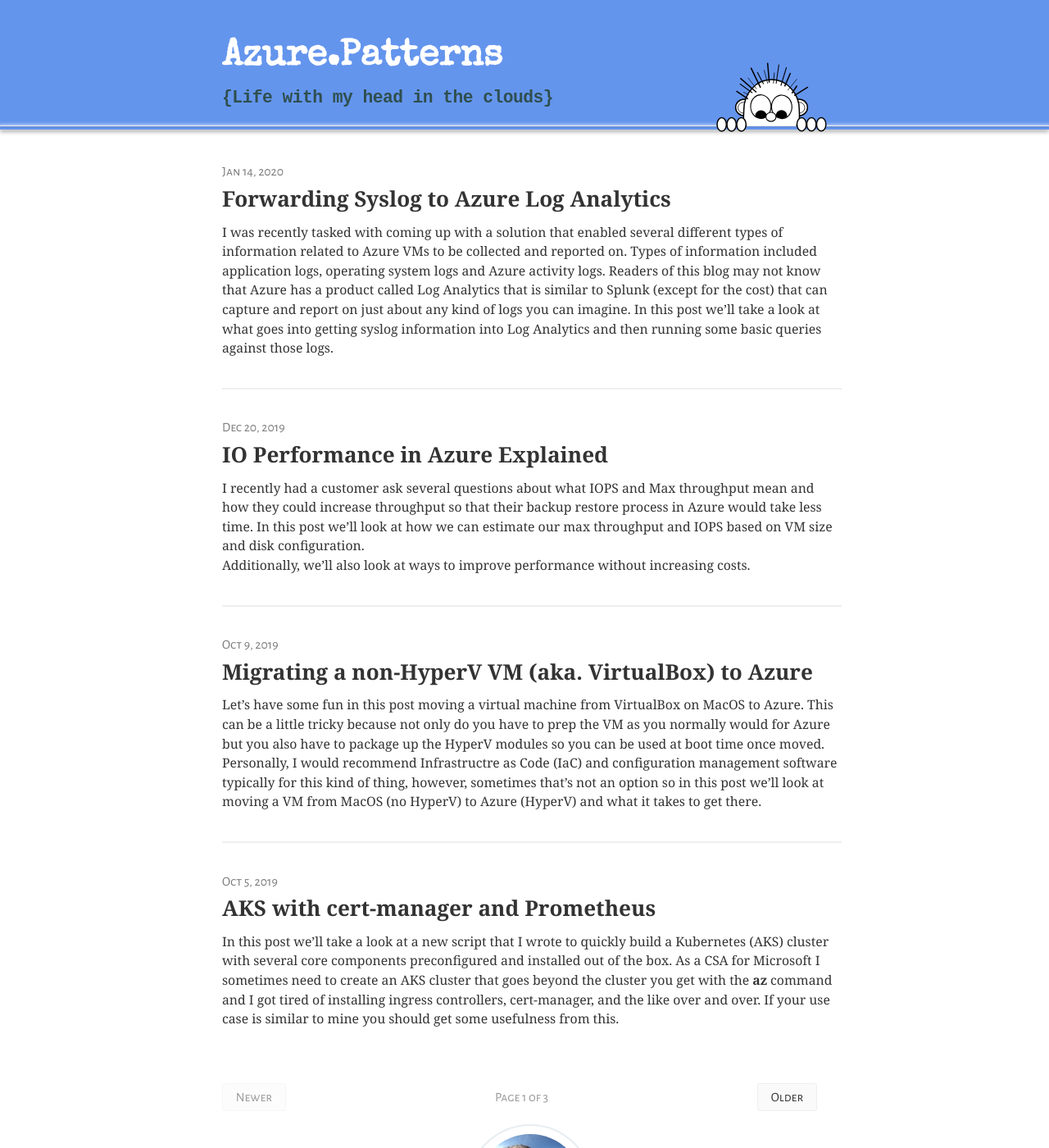
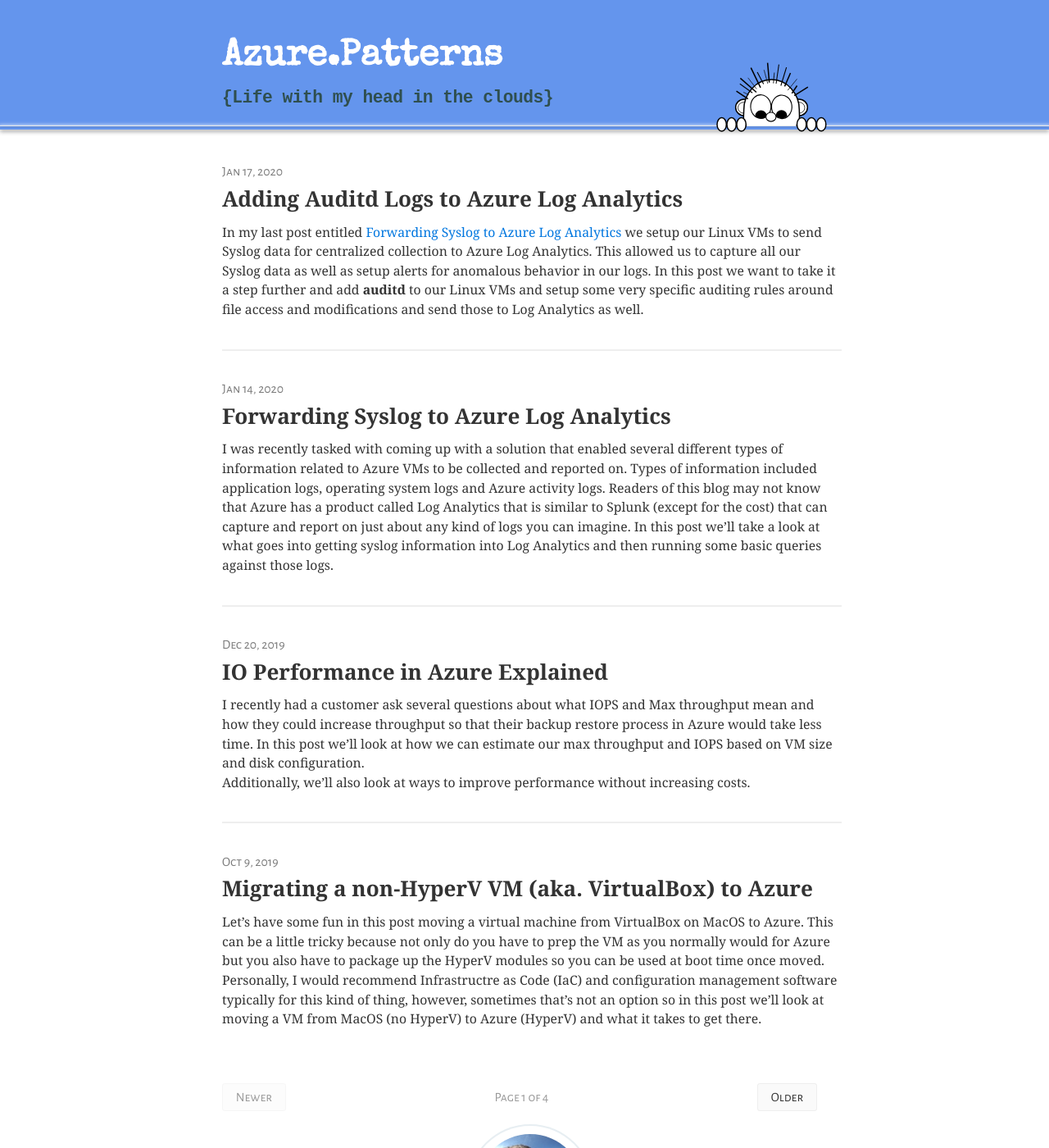
Before and after one commit to brentmcconnell/brentmcconnell.github.io, a Jekyll site: the page built from index.html, in a window 1280 px wide and 1400 px high. Shown: the whole window at 82% size. Built offline with Jekyll 4.4.1, drawn with Linux system fonts in a browser that asks for light colours; nearby versions of some CDN libraries; some web fonts are replaced; the list of posts is cut into pages by our own code; some of the changed lines change nothing that is shown.

Commit message:
new post for auditd

````diff
--- a/_posts/2020-01-14-syslog-loganalytics.md
+++ b/_posts/2020-01-14-syslog-loganalytics.md
@@ -160,6 +160,20 @@
 for the omsagent to pick up the new configuration and then your Linux logs will
 start being pushed to Log Analytics.
 
+After the configuration defined in the portal is picked up by the omsagent
+you'll now have values defined in your /etc/rsyslog.d/95-omsagent.conf file.
+
+```terminal
+
+>> cat /etc/rsyslog.d/95-omsagent.conf
+# OMS Syslog collection for workspace 3cf08a73-b0de-4b4b-a35d-2a2b183aa147
+auth.=alert;auth.=crit;auth.=emerg;auth.=err;auth.=info;auth.=notice;auth.=warning	@127.0.0.1:25225
+authpriv.=alert;authpriv.=crit;authpriv.=emerg;authpriv.=err;authpriv.=info;authpriv.=notice;authpriv.=warning	@127.0.0.1:25225
+kern.=alert;kern.=crit;kern.=emerg;kern.=err;kern.=info;kern.=notice;kern.=warning	@127.0.0.1:25225
+syslog.=alert;syslog.=crit;syslog.=emerg;syslog.=err;syslog.=info;syslog.=notice;syslog.=warning	@127.0.0.1:25225
+
+```
+
 ### Query Syslog
 Now that we have our Syslog in Log Analytics we can setup alerts on those logs
 so that we can detect anomalous behavior.  Let's start with a query that looks
--- /dev/null
+++ b/_posts/2020-01-18-auditd.md
@@ -0,0 +1,249 @@
+---
+layout: post
+title:  Adding Auditd Logs to Azure Log Analytics
+date: 2020-01-17
+summary: |
+ This post builds on my previous post [Forwarding Syslog to Azure Log Analytics](https://www.azurepatterns.com/2020/01/14/syslog-loganalytics/).  In
+ this post we will add auditd to our Linux VMs and send our audit logs to Syslog
+ so that audit logs are also aggregated into Azure Log Analytics.
+tags: linux loganalytics auditd audit
+---
+
+In my last post entitled [Forwarding Syslog to Azure Log
+Analytics](https://www.azurepatterns.com/2020/01/14/syslog-loganalytics/) we
+setup our Linux VMs to send Syslog data for centralized collection to Azure
+Log Analytics. This allowed us to capture all our Syslog data as well as setup
+alerts for anomalous behavior in our logs. In this post we want to take it a
+step further and add __auditd__ to our Linux VMs and setup some very specific
+auditing rules around file access and modifications and send those to Log
+Analytics as well.
+
+## Problem
+
+Recently I was asked to design a solution that would monitor
+accesses to sensitive files and directories in Linux and capture
+that activity in Log Analytics. Linux doesn't, by default, report
+this type of access but with a little help from the [Linux Audit
+system](https://access.redhat.com/documentation/en-us/red_hat_enterprise_linux/6
+/html/security_guide/chap-system_auditing) and a few packages we can
+start setup rules to monitor file accesses and lots of other factoids from a
+Linux system.
+
+## Solution
+
+### Linux Audit System
+
+The Linux Audit System can be enabled to expose detailed audit
+information for just about everything on a Linux system.  You can track security
+related events, detect misuse or unauthorized activities and even drill into
+process details if you so desire.  However, I will caution that
+the volume of data produced by the audit system can be quite a large
+just from the default audit rules.  Logrotate is enabled by default for auditd
+but just be aware you should always put /var/log on a separate mountpoint just in case....
+filling up a root filesystem is always a bummer of a day.
+
+### Components
+
+In this post we will focus on 3 key components of the Linux Audit System:
+* __auditd__:   User-space daemon which gathers information based on the
+  defined rules and generates the audit.log file with the resulting information.
+* __audispd__:  Dispatcher daemon which is used to sent events to other
+  programs on the system like Syslog
+* __auditctl__:  Utility from controlling and interacting with the auditd daemon
+
+There are a few other components that comprise the Audit system but we won't go
+into any detail here on __ausearch__ or __aureport__ since we'll use Log
+Analytics for searching and reporting.
+
+### Audit rules
+
+In this post I'm using CentOS 7.5 so the installation steps will be yum based
+but similar steps are available for Debian based systems like Ubuntu.
+
+To install the audit system packages and enable the default rules you can
+execute
+
+```terminal
+
+>>  sudo yum install -y audit audit-libs
+
+```
+
+This will also install the __auditctl__ program that allows you to read and
+manage the audit system rules.  Let's take a look at what rules are enabled by
+default.  Let's also look at the layout of the configuration directory for
+auditd.
+
+```terminal
+
+>> auditctl -l
+No rules
+
+>> cd /etc/audit
+
+>> find .
+.
+./audit-stop.rules
+./auditd.conf
+./rules.d
+./rules.d/audit.rules
+./audit.rules
+
+>> cat audit.rules
+## This file is automatically generated from /etc/audit/rules.d
+-D
+-b 8192
+-f 1
+
+>> cat ./rules.d/audit.rules
+## First rule - delete all
+-D
+
+## Increase the buffers to survive stress events.
+## Make this bigger for busy systems
+-b 8192
+
+## Set failure mode to syslog
+-f 1
+
+>>
+
+```
+
+From this we see that there are currently no rules defined for auditd. We also
+looked at the /etc/audit directory. In this directory you have the audit.rules
+file. This is the file that contains the system's *persistent* audit rules.
+However, you shouldn't modify /etc/audit/audit.rules directly as this file is
+dynamically created by aggregating all the rules that are defined in files that
+end with the .rules extension in the /etc/audit/rules.d directory.  Currently
+there is only one file in /etc/audit/rules.d directory and it doesn't contain
+any rules currently.
+
+Note above that I said *persistent* rules are in the /etc/audit/audit.rules
+file. That's because you can add rules at any time using __auditctl__
+utility, however those rules are not persisted unless you also add them to
+/etc/audit/rules.d
+
+Let's go ahead and create some simple rules.  The first rule will watch for any changes to the
+/etc/hosts file of our system.  Our second rule will watch all the files in the
+/etc/syconfig/ directory for any changes or additions to the directory.
+
+files there.
+
+
+```terminal
+
+>> auditctl -w /etc/hosts -p wa -k hosts_file_change
+>> auditctl -w /etc/sysconfig/ -p wa -k sysconfig_file_change
+
+>> auditctl -l
+-w /etc/hosts -p wa -k hosts_file_change
+-w /etc/syconfig/ -p wa -k syconfig_file_change
+
+```
+
+So now when we execute __auditctl -l__ we see that our audit system has a rule that
+is listed.  If you notice we also passed a -k option to __auditctl__.  The -k
+option is a key that will be used in the log file to allow us to easily search
+the audit.log for changes related to this rule.
+
+Let's make a change to the /etc/hosts file and see what gets logged in our
+/var/log/audit/audit.log file.
+
+```terminal
+
+>> tail -f /var/log/audit/audit.log
+
+type=SYSCALL msg=audit(1579470434.614:79433): arch=c000003e syscall=82 success=yes
+    exit=0 a0=15f9710 a1=161df60 a2=fffffffffffffe80 a3=7fff74e8e760 items=4
+    ppid=104824 pid=108103 auid=1000 uid=0 gid=0 euid=0 suid=0 fsuid=0 egid=0
+    sgid=0 fsgid=0 tty=pts0 ses=6098 comm="vi" exe="/usr/bin/vi"
+    subj=unconfined_u:unconfined_r:unconfined_t:s0-s0:c0.c1023 key="hosts_file_change"
+
+```
+
+There are a few more lines that were added to the log but this is the one that
+provides the most information.  If we break this down you'll see that
+__hosts_file_change__ was used as the __key__ in the log so we could easily
+identify that this SYSCALL was related to the rule we previously added.  We also
+can see that the executable used to change the file was __/usr/bin/vi__.
+Additionally, we see that the __root__ user was the one that made the change
+thanks to the uid=0 and gid=0 fields.  One of the REALLY useful pieces of
+information in this line though is the __auid__ field.  This field is the uid of the
+original user that logged in to the system.  So even though the root user made
+the change to the file, we know that before the user was root they logged into
+the system using the user associated with uid 1000.
+
+### Persisting Rules
+So now that we've tested our rule and know we are getting the audit logs we want,
+We can persist the rule so that it's enabled on reboots.  We do this by adding
+the rule to the /etc/audit/rules.d/audit.rules file like so...
+
+```terminal
+
+>> cat /etc/audit/rules.d/audit.rules
+## First rule - delete all
+-D
+
+## Increase the buffers to survive stress events.
+## Make this bigger for busy systems
+-b 8192
+
+## Set failure mode to syslog
+-f 1
+
+## Custom rules added here
+-w /etc/hosts -p wa -k hosts_file_change
+-w /etc/syconfig/ -p wa -k sysconfig_file_change
+
+```
+
+### Audit Logs to Syslog
+We've added a custom audit rule to our system and have it logging to
+our audit.log.  Now we need to send our audit logs to Log Analytics so we have a
+central repository for all our auditing needs.
+
+The Linux Audit System comes with __audispd__ which is the audit log dispatcher.
+This dispatcher can be configured to dispatch logs to Syslog using one of the
+custom Syslog facilities (ie local0 - local6). We'll use local0 in this example.
+In order to start sending logs to Syslog we'll need to modify the configuration
+for the audit dispatcher at /etc/audispd/plugins.d/syslog.conf.  The key fields
+to modify are __active__ and __args__.
+
+```terminal
+
+>> cat /etc/audisp/plugins.d/syslog.conf
+# This file controls the configuration of the syslog plugin.
+# It simply takes events and writes them to syslog. The
+# arguments provided can be the default priority that you
+# want the events written with. And optionally, you can give
+# a second argument indicating the facility that you want events
+# logged to. Valid options are LOG_LOCAL0 through 7, LOG_AUTH,
+# LOG_AUTHPRIV, LOG_DAEMON, LOG_SYSLOG, and LOG_USER.
+
+active = yes
+direction = out
+path = builtin_syslog
+type = builtin
+args = LOG_INFO LOG_LOCAL0
+format = string
+
+```
+
+At this point you'll need to restart the auditd subsystem and then
+you'll be streaming audit logs to Syslog. Once the audit logs are
+streaming to Syslog you'll need to reconfigure the omsagent on your
+Linux VMs to forward the __local0__ facility of Syslog to your Log
+Analytics workspace. You can reference [Forwarding Syslog to Azure Log
+Analytics](/Users/bmcconnell/Desktop/syscall-log.png) if you aren't familiar
+with how this can be done.
+
+### Conclusion
+At this point we now have a central location for analysis of our audit logs in
+Log Analytics.  We can run reports and setup alerts based on the incoming Syslog
+records.  To validate that our logs our accessible we can modify our /etc/hosts
+file on our Linux VM and then query the Log Analytics workspace as shown.  You should find
+records similar to what you saw in /var/log/audit/audit.log.
+
+![Auditd](/images/2020-01-18-auditd/syscall-log.png){:
+.shadow .outline}.
````
Also changed, not shown: images/2020-01-14-syslog-loganalytics/vm-sources.png, images/2020-01-18-auditd/syscall-log.png (added).
